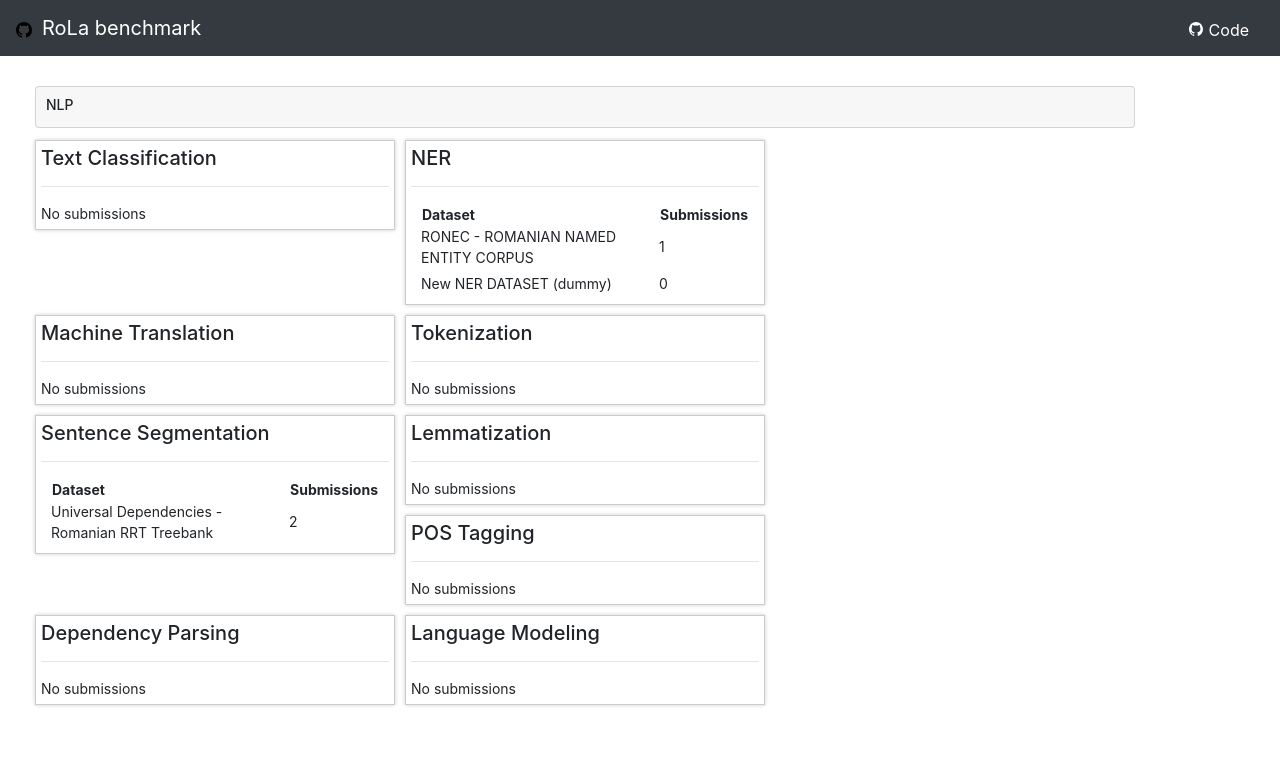
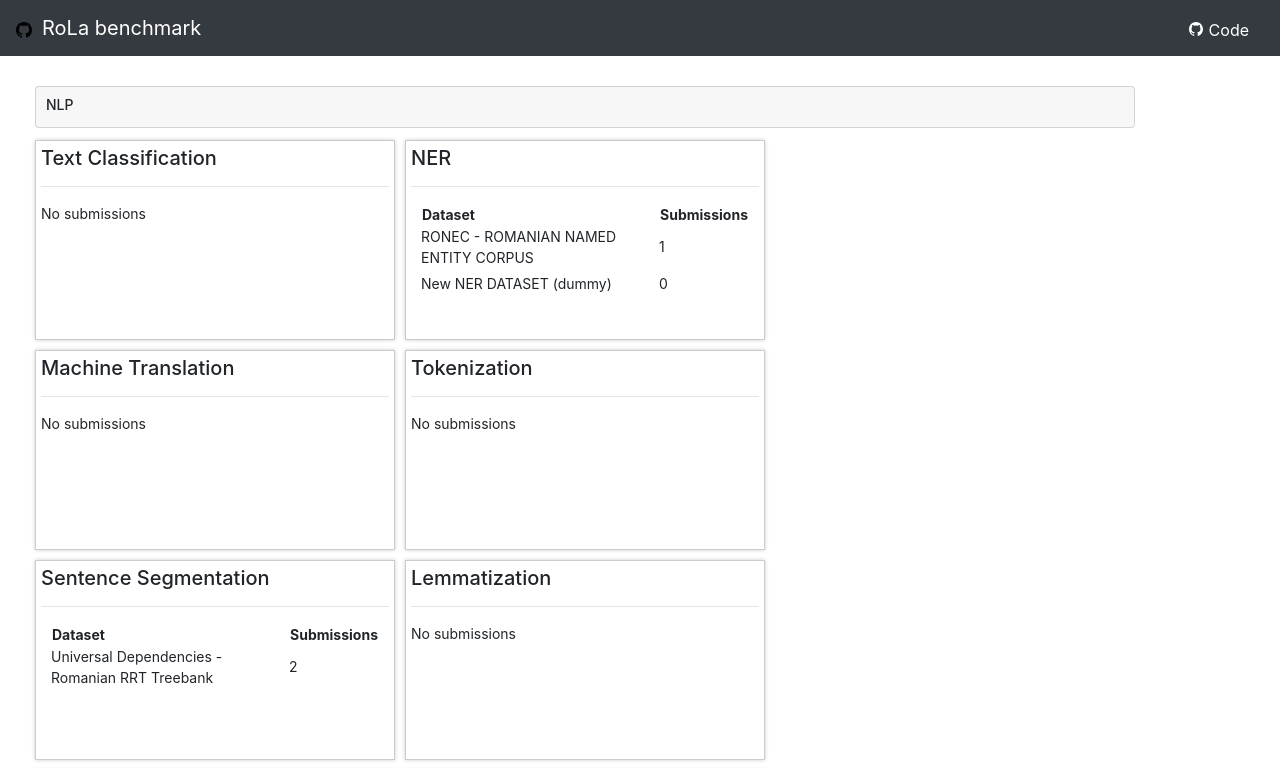
Before and after one commit to LiroBenchmark/LiroBenchmark.github.io, a React (Create React App) app: page / in a window 1280 px wide. Shown: the top 768 px of the page. Built offline with nearby package versions, Linux system fonts and the light colour scheme.

Commit message:
Narrow task tiles to display 3 on a row

```diff
--- a/src/assets/main.scss
+++ b/src/assets/main.scss
@@ -23,6 +23,10 @@ a.task-tile-link{
     }
 }
 
+.task-tile{
+    width: 350px;
+    height: 200px;
+}
 
 .task-tiles{
     margin-top: 15px;
@@ -66,11 +70,3 @@ a.task-tile-link{
         }
     }
 }
-
-
-
-.domain-tasks{
-    width: 100%;
-    margin-top: 15px;
-    padding: 0 20px;
-}
```
